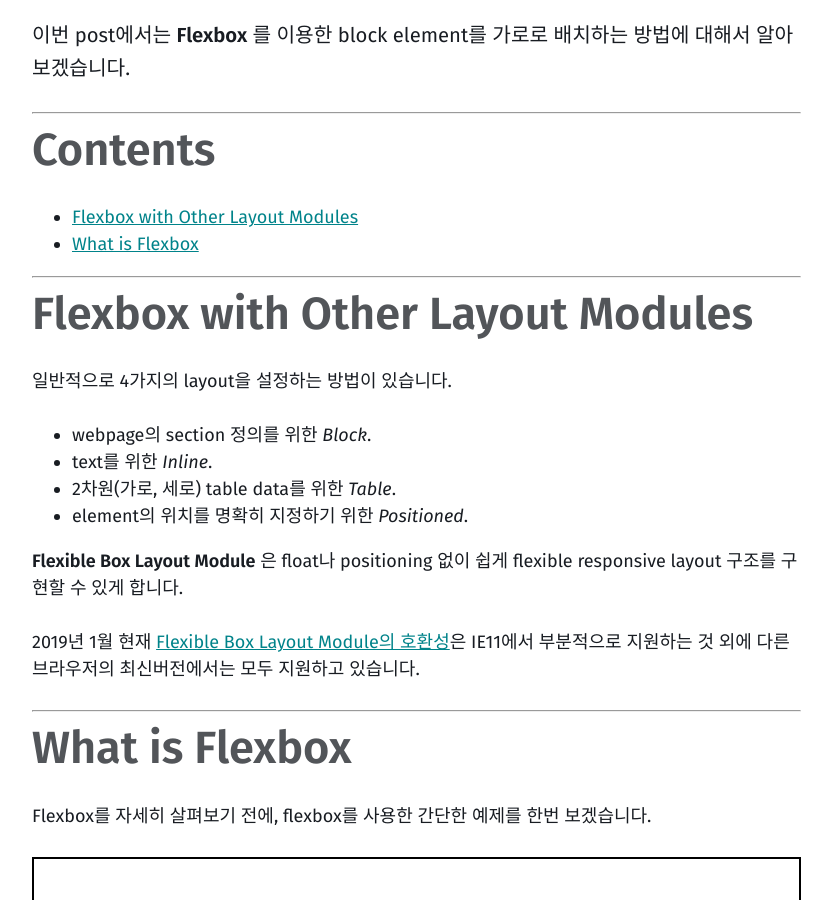
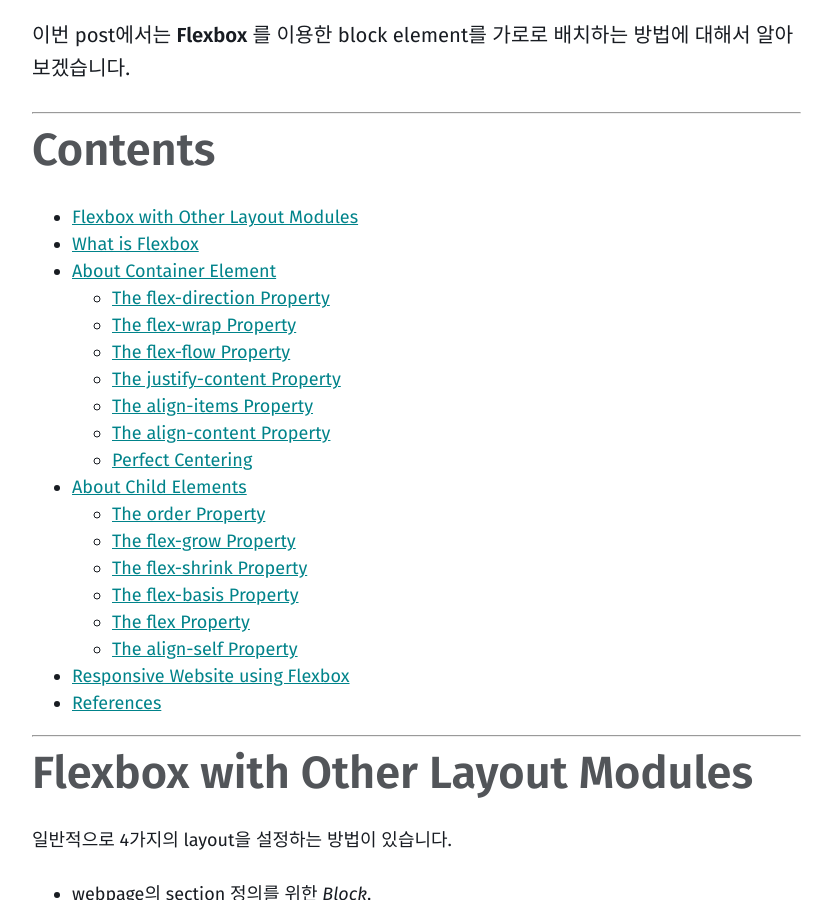
Before and after one commit to shlrur/first-blog.maker, a Jekyll site: the page built from _posts/devlogs/2019/2019-01-23-how-arrange-elements-horizontally-flexbox.md, in a window 1280 px wide and 900 px high, scrolled down 486 px. Shown: the whole window, without its empty margins (40-872 px from the left). Built offline with Jekyll 4.4.1, drawn with Linux system fonts in a browser that asks for light colours; comment, search, counter and statistics services are not loaded; a style sheet for code colours, icons or effects is not loaded.

Commit message:
POSTING_WROTE
fix contents '[html/css] Block element를 가로로 배치하는 방법 - Flexbox'

```diff
--- a/_posts/devlogs/2019/2019-01-23-how-arrange-elements-horizontally-flexbox.md
+++ b/_posts/devlogs/2019/2019-01-23-how-arrange-elements-horizontally-flexbox.md
@@ -15,6 +15,23 @@ comments:   true
 
 * [Flexbox with Other Layout Modules](#flexbox-with-other-layout-modules)
 * [What is Flexbox](#what-is-flexbox)
+* [About Container Element](#about-container-element)
+  * [The flex-direction Property](#the-flex-direction-property)
+  * [The flex-wrap Property](#the-flex-wrap-property)
+  * [The flex-flow Property](#the-flex-flow-property)
+  * [The justify-content Property](#the-justify-content-property)
+  * [The align-items Property](#the-align-items-property)
+  * [The align-content Property](#the-align-content-property)
+  * [Perfect Centering](#perfect-centering)
+* [About Child Elements](#about-child-elements)
+  * [The order Property](#the-order-property)
+  * [The flex-grow Property](#the-flex-grow-property)
+  * [The flex-shrink Property](#the-flex-shrink-property)
+  * [The flex-basis Property](#the-flex-basis-property)
+  * [The flex Property](#the-flex-property)
+  * [The align-self Property](#the-align-self-property)
+* [Responsive Website using Flexbox](#responsive-website-using-flexbox)
+* [References](#references)
 
 ---
 
```
